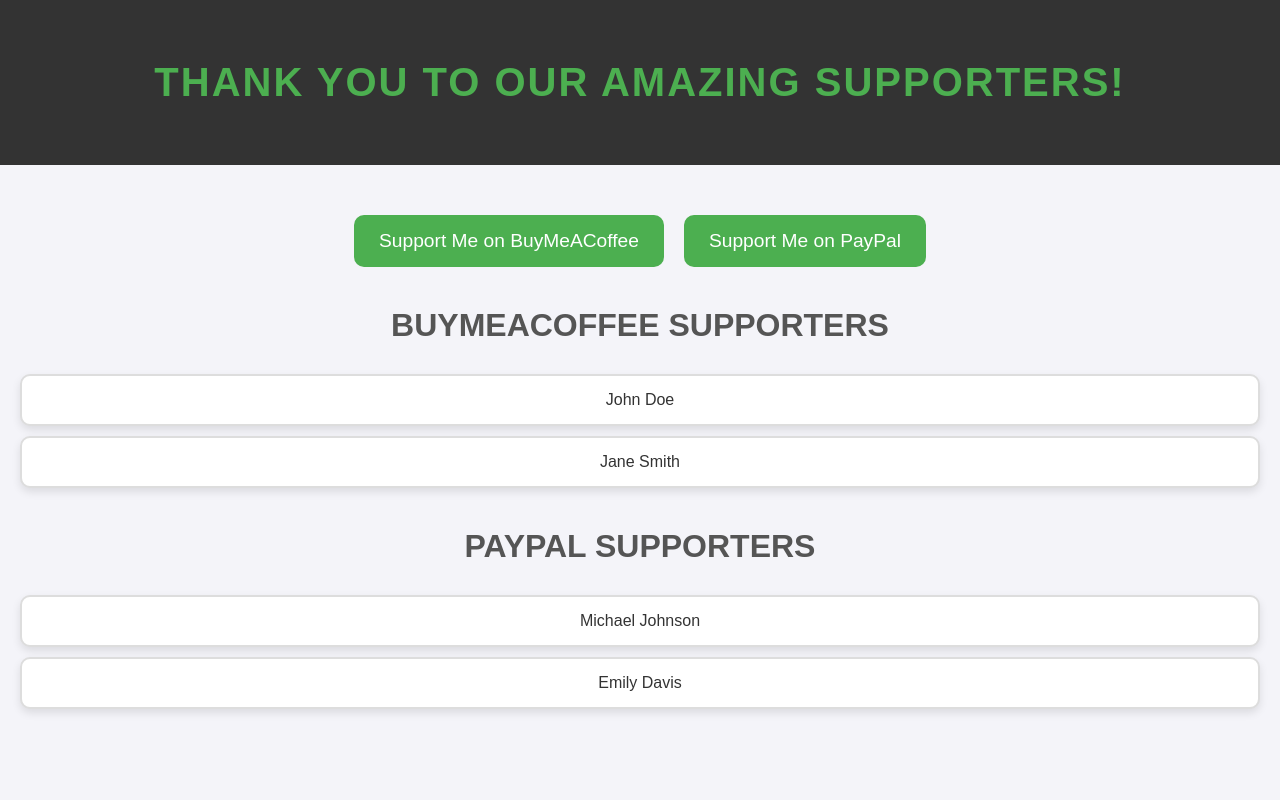
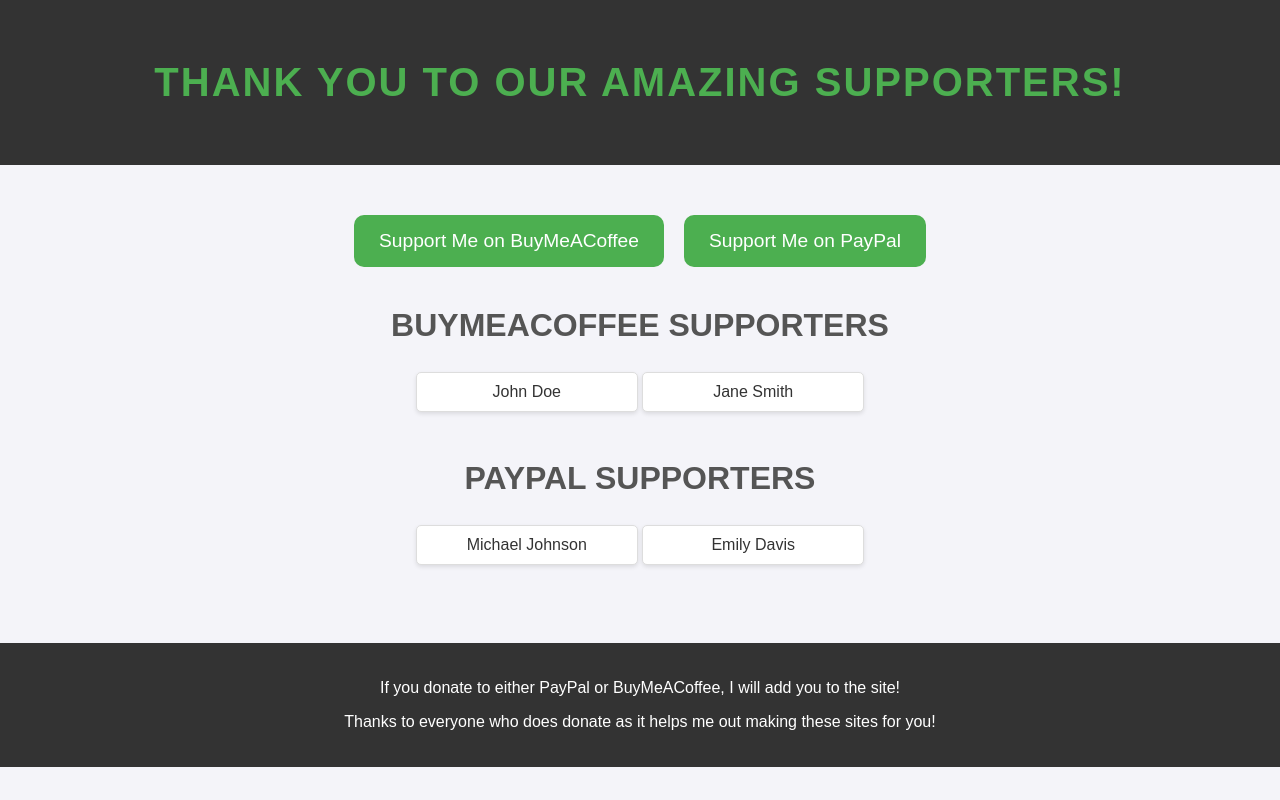
Before and after one commit to AussieBlakeYT/Supporters, a plain HTML site: page index.html in a window 1280 px wide. Drawn offline with Linux system fonts and the light colour scheme.

Commit message:
Update index.html

```diff
--- a/index.html
+++ b/index.html
@@ -55,17 +55,19 @@
 
         .person {
             background-color: #fff;
-            border: 2px solid #ddd;
-            padding: 15px;
-            margin: 10px 0;
-            border-radius: 10px;
-            box-shadow: 0 4px 8px rgba(0, 0, 0, 0.1);
+            border: 1px solid #ddd;
+            padding: 10px;
+            margin: 8px 0;
+            border-radius: 5px;
+            box-shadow: 0 2px 4px rgba(0, 0, 0, 0.1);
             transition: transform 0.3s ease, box-shadow 0.3s ease;
+            display: inline-block;
+            min-width: 200px;
         }
 
         .person:hover {
             transform: scale(1.05);
-            box-shadow: 0 6px 12px rgba(0, 0, 0, 0.2);
+            box-shadow: 0 4px 8px rgba(0, 0, 0, 0.2);
         }
 
         .button-container {
@@ -88,6 +90,14 @@
         .button:hover {
             background-color: #45a049;
         }
+
+        .footer {
+            margin-top: 50px;
+            padding: 20px;
+            background-color: #333;
+            color: white;
+            font-size: 1rem;
+        }
     </style>
 </head>
 <body>
@@ -109,5 +119,10 @@
         <div class="person">Michael Johnson</div>
         <div class="person">Emily Davis</div>
     </div>
+
+    <div class="footer">
+        <p>If you donate to either PayPal or BuyMeACoffee, I will add you to the site!</p>
+        <p>Thanks to everyone who does donate as it helps me out making these sites for you!</p>
+    </div>
 </body>
 </html>
```
